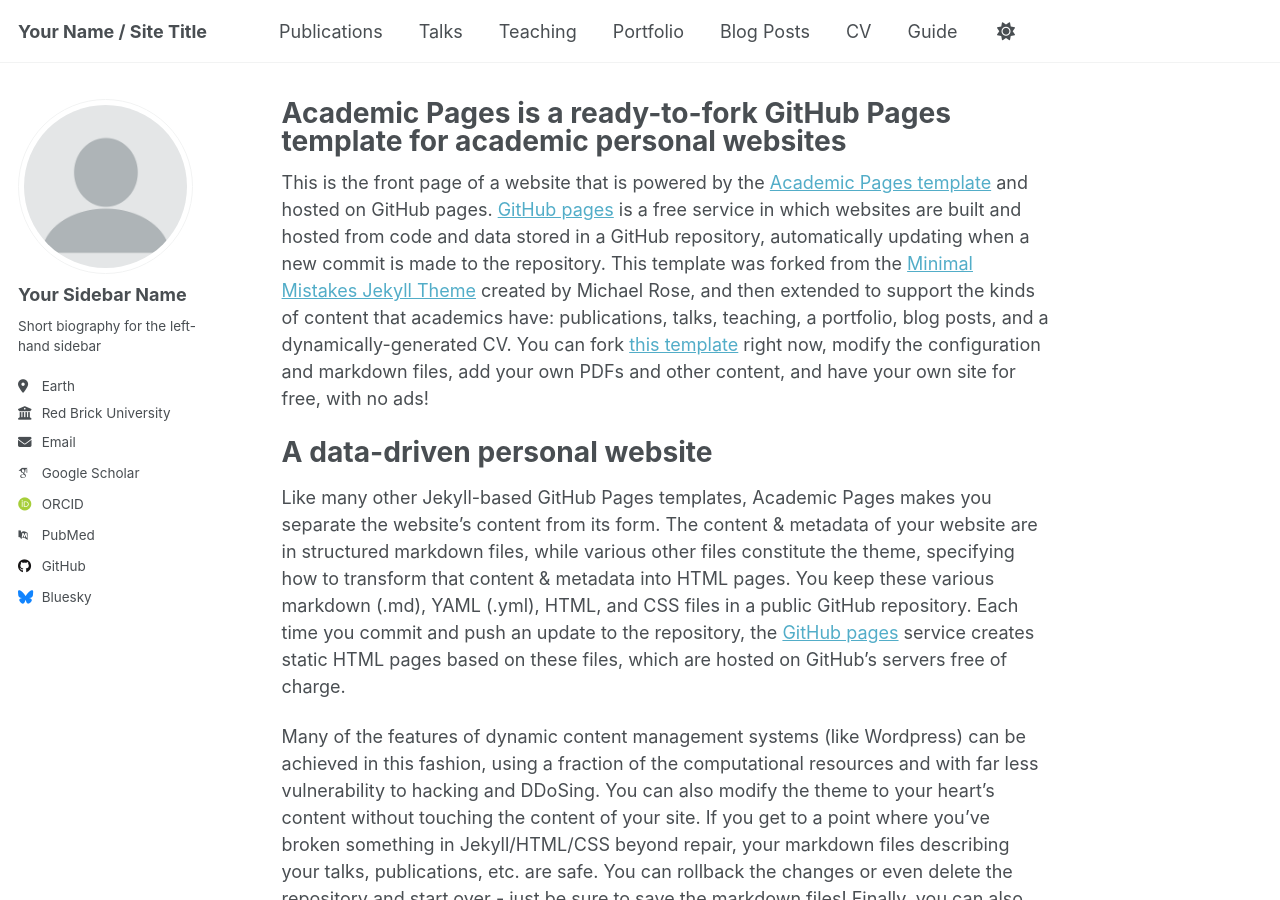
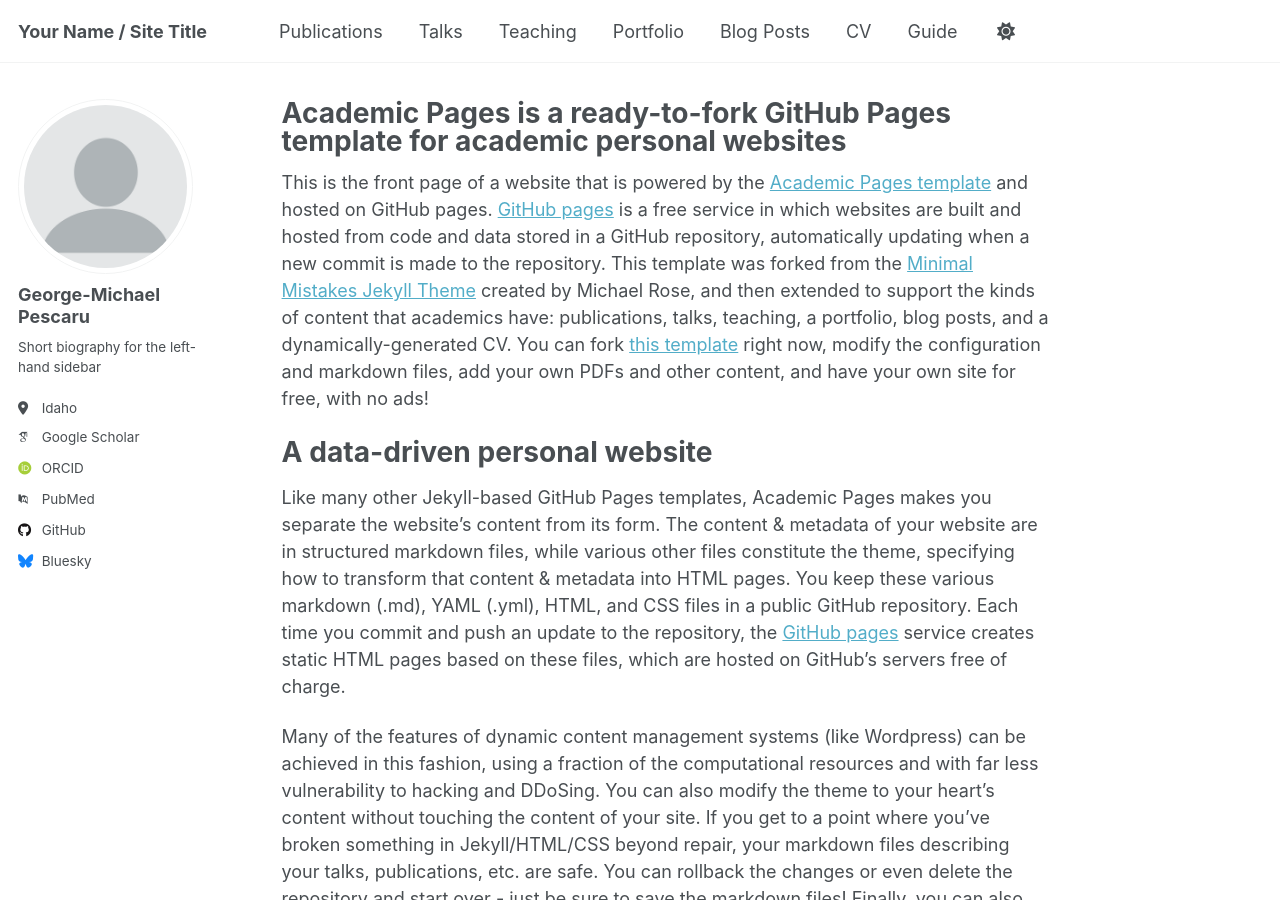
Before and after one commit to gmpescaru/gmpescaru.github.io, a Jekyll site: the page built from _pages/about.md, in a window 1280 px wide and 900 px high. Built offline with Jekyll 4.4.1, drawn with Linux system fonts in a browser that asks for light colours; some web fonts are replaced.

Commit message:
Update _config.yml

```diff
--- a/_config.yml
+++ b/_config.yml
@@ -13,9 +13,9 @@
 title_separator          : "-"
 name                     : &name "Your Name"
 description              : &description "personal description"
-url                      : https://academicpages.github.io # the base hostname & protocol for your site e.g. "https://[your GitHub username].github.io"
-baseurl                  : "" # the subpath of your site, e.g. "/blog"
-repository               : "academicpages/academicpages.github.io"
+url                      : https://gmpescaru.com
+baseurl                  : ""
+repository               : "gmpescaru/gmpescaru.github.io"
 
 # Site Author - The following control what appear as part of the author content on the side bar.
 #               If a field is blank the icon and link will not appear, otherwise it will be shown.
@@ -23,13 +23,13 @@
 author:
   # Biographic information
   avatar           : "profile.png"
-  name             : "Your Sidebar Name"
-  pronouns         : # example: "she/her"
+  name             : "George-Michael Pescaru"
+  #pronouns         : # example: "she/her"
   bio              : "Short biography for the left-hand sidebar"
-  location         : "Earth"
-  employer         : "Red Brick University"
+  location         : "Idaho"
+  #employer         : "Red Brick University"
   uri              : # URL
-  email            : "none@example.org"
+  #email            : "gmpescaru@gmail.com"
 
   # Academic websites
   arxiv            : # URL - Update with the correct link to your profile
```
